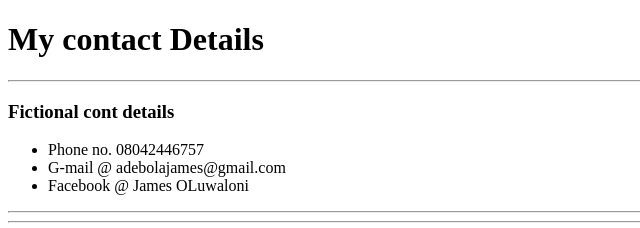
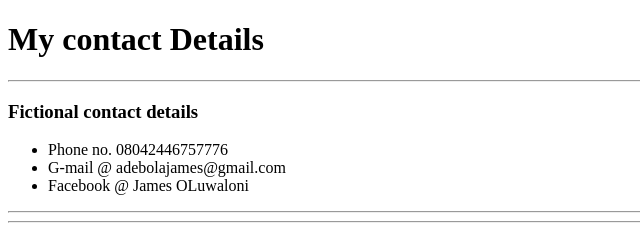
Before and after one commit to Jamesolujae123/cv, a plain HTML site: page contact-me.html in a window 1280 px wide. Shown: the top 228 px of the page, 0-640 px from the left. Drawn offline with Linux system fonts and the light colour scheme.

Commit message:
Update contact-me.html

```diff
--- a/contact-me.html
+++ b/contact-me.html
@@ -9,16 +9,16 @@
 <body>
     <h1>My contact Details</h1>
     <hr>
-    <h3>Fictional cont details</h3>
+    <h3>Fictional contact details</h3>
     <ul>
-        <li>Phone no. 08042446757</li>
+        <li>Phone no. 08042446757776</li>
          <li>G-mail @ adebolajames@gmail.com</li>
          <li>Facebook @ James OLuwaloni</li>
 
     </ul>
     <hr>
     <hr>
- <form action="mailto:oluwalonijames@gmail.com" method="post" enctype="text/plain">
+ <form action="index.html" method="post" enctype="text/plain">
     <label>Your name:</label>
     <input type="text" name="YourName" value=""><br>
     <label>Do you want to sign up to the email list?</label><input type="checkbox" name="" value="">
```
